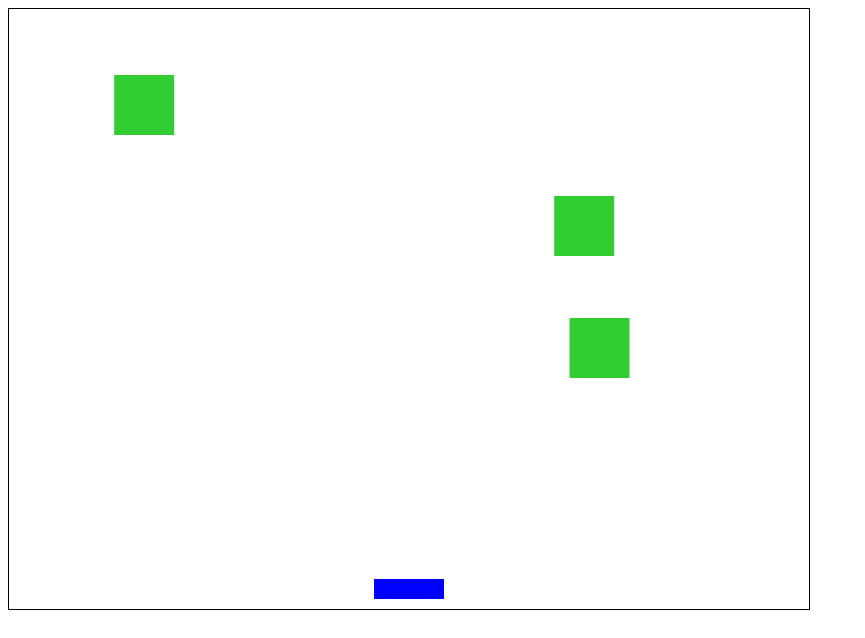
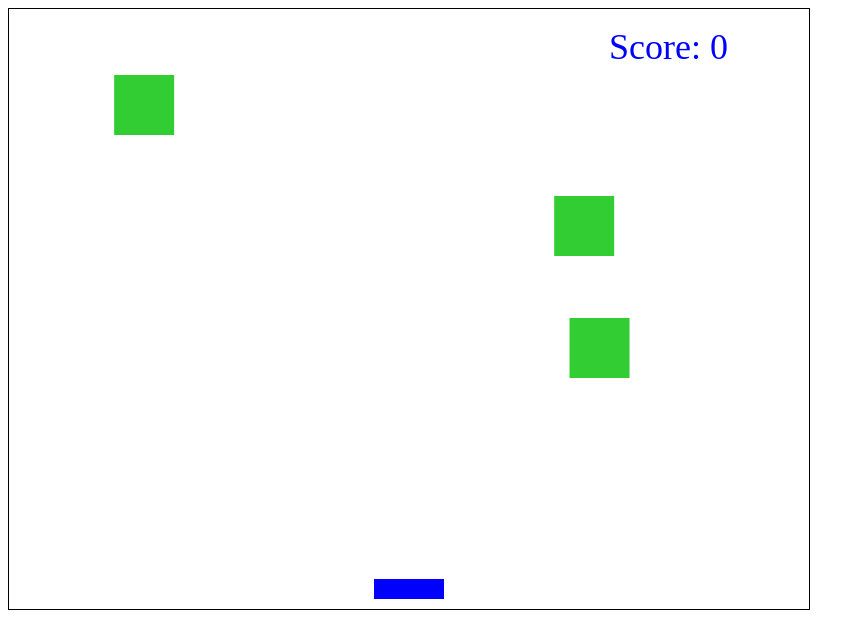
Before and after one commit to claytoncrockett/square-shooter, a website built with Parcel: page index.html in a window 1280 px wide. Shown: the whole page, without its empty margins (0-865 px from the left). Built offline with nearby package versions, Linux system fonts and the light colour scheme.

Commit message:
added score in top right

```diff
--- a/src/main.js
+++ b/src/main.js
@@ -2,6 +2,7 @@ import SpaceShip from "/src/spaceShip";
 import InputHandler from "/src/input";
 import Projectile from "/src/projectile";
 import Enemy from "/src/enemy";
+import Score from "/src/score";
 
 // create canvas
 let canvas = document.getElementById("gameScreen");
@@ -14,6 +15,7 @@ const GAME_HEIGHT = 600;
 // game variables
 let spaceShip;
 let startingGameTime;
+let scoreBoard;
 let shootingAllowed = true;
 let paused = false;
 let enemySpawnInterval = 2000;
@@ -29,6 +31,7 @@ startGame();
 // start the game
 function startGame() {
   spaceShip = new SpaceShip(GAME_WIDTH, GAME_HEIGHT);
+  scoreBoard = new Score(GAME_WIDTH);
   new InputHandler(spaceShip, keysPressed, pauseGame, currentlyPaused);
 
   gameLoop();
@@ -88,7 +91,6 @@ function checkForCollisionWithEnemy(projectile) {
         // if they are remove them from the enemy array and player gets points
         if (enemyList[i].healthPoints === 0) {
           playerScore += enemyList[i].pointsForKilling;
-          console.log(playerScore);
           enemyList.splice(i, 1);
         }
         return true;
@@ -169,6 +171,11 @@ function gameLoop(timestamp) {
 
     // handle enemy updates
     handleEnemies();
+
+    // canvas has no z index, to avoid using clipping methods, if score is drawn last it
+    // will appear above the other objects passing through it
+    scoreBoard.update(playerScore);
+    scoreBoard.draw(ctx);
   }
 
   requestAnimationFrame(gameLoop);
--- /dev/null
+++ b/src/score.js
@@ -0,0 +1,21 @@
+export default class Score {
+  constructor(gameWidth) {
+    this.width = 100;
+    this.height = 50;
+    this.currentScore = 0;
+    this.position = {
+      x: gameWidth - this.width - gameWidth / 8,
+      y: this.height
+    };
+  }
+
+  draw(ctx) {
+    ctx.font = "36px dank mono";
+    ctx.fillStyle = "#0000ff";
+    ctx.fillText(`Score: ${this.currentScore}`, this.position.x, this.position.y);
+  }
+
+  update(playerScore) {
+    this.currentScore = playerScore;
+  }
+}
```
Also changed, not shown: dist/index.html, dist/index.js, 2 other files.
